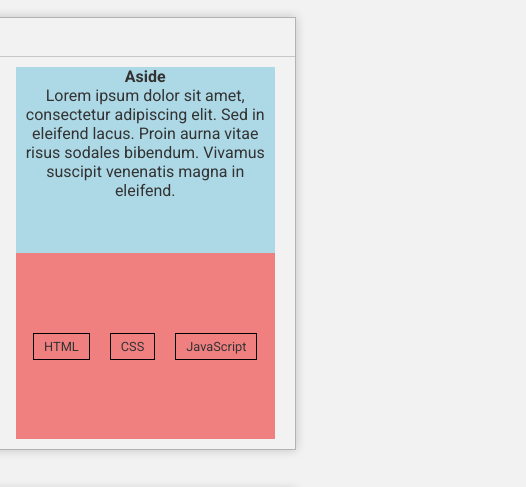
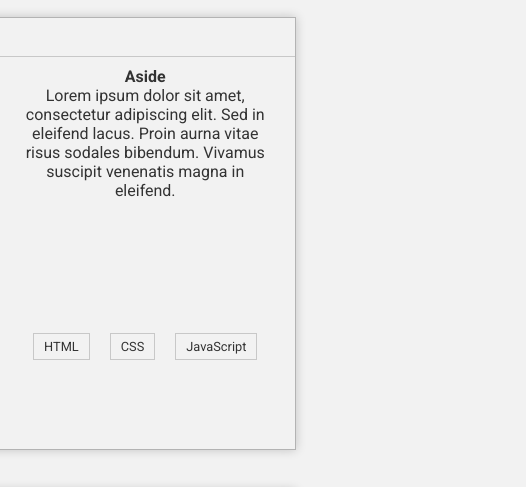
Before and after one commit to Ehayes96/Ehayes96.github.io, a plain HTML site: page index.html in a window 1280 px wide. Shown: the part 302-789 px from the top of the page, 754-1280 px from the left. Drawn offline with Linux system fonts and the light colour scheme.

Commit message:
CSS color corrections

```diff
--- a/style.css
+++ b/style.css
@@ -130,7 +130,6 @@ nav {
 }
 
 .aside-body {
-  background: lightblue;
   flex: 1;
 }
 
@@ -139,7 +138,6 @@ nav {
 }
 
 .aside-footer {
-  background: lightcoral;
   flex: 1;
   display: flex;
 }
@@ -155,7 +153,7 @@ nav {
 
 .aside-footer li {
   margin: 0 10px;
-  border: 1px solid black;
+  border: 1px solid rgba(34, 34, 34, 0.2);
   padding: 5px 10px;
   font-size: 80%;
 }
@@ -200,6 +198,7 @@ nav {
   .card-content {
     flex-direction: column;
   }
+
   .aside-footer {
     margin-top: 5px;
   }
```
